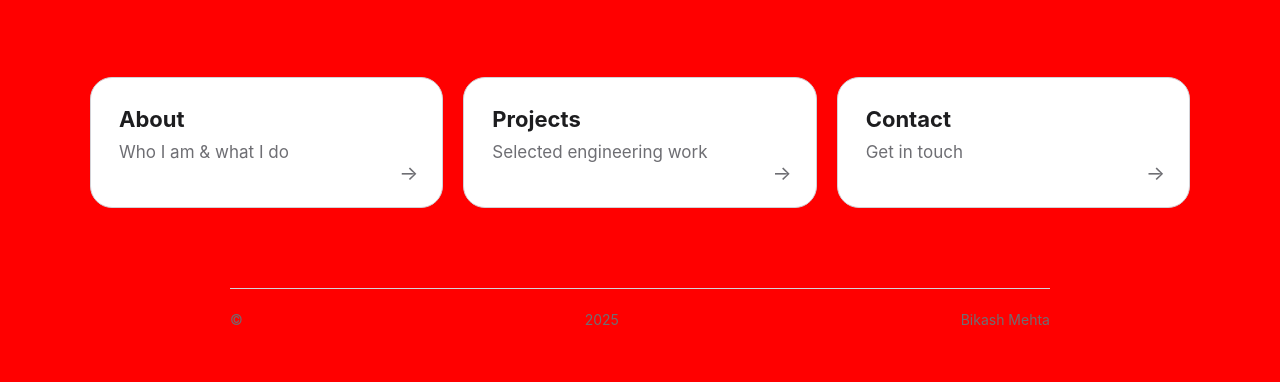
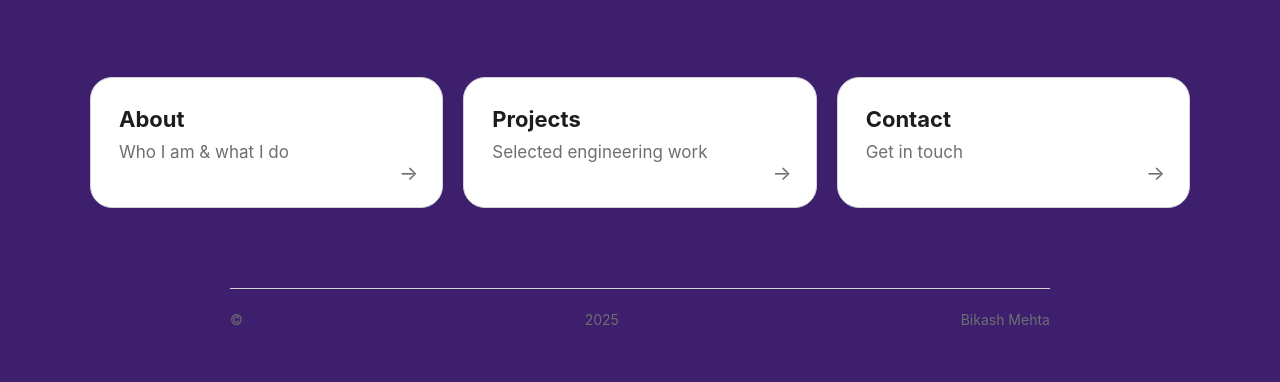
Before and after one commit to Bikashmehta/portfolio-website, a plain HTML site: page index.html in a window 1280 px wide. Shown: the part 418-800 px from the top of the page. Drawn offline with Linux system fonts and the light colour scheme.

Commit message:
check css2

```diff
--- a/style.css
+++ b/style.css
@@ -1,7 +1,7 @@
 /* =========================
    Global variables
 ========================= */
-body { background: #ff0000 !important; }
+body { background: #3d1f6d !important; }
 :root {
   --bg: #f5f5f7;
   --fg: #1d1d1f;
```
